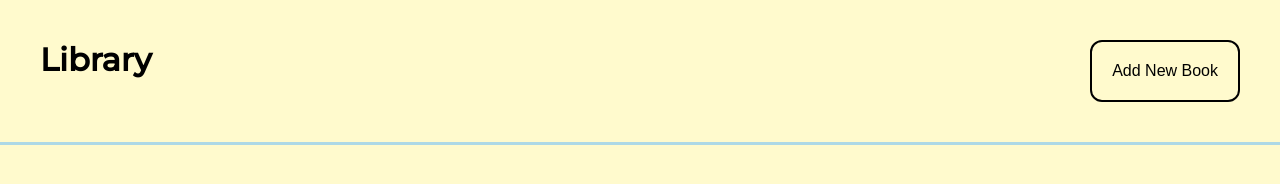
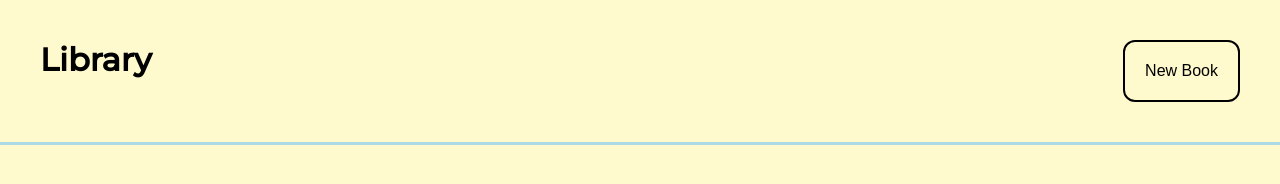
Before and after one commit to bokic627/library_Project, a website: page index.html in a window 1280 px wide. Drawn offline with Linux system fonts and the light colour scheme.

Commit message:
New Button

```diff
--- a/index.html
+++ b/index.html
@@ -14,7 +14,7 @@
         <div class="header">
             <h1>Library</h1>
             <div class="newb">
-                <button class='add'>Add New Book</button>
+                <button class='add'>New Book</button>
             </div>
         </div>
 
```
